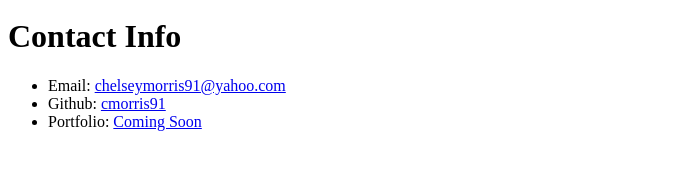
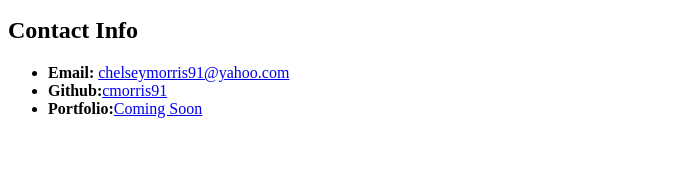
Before and after one commit to cmorris91/Student-Bio, a plain HTML site: page index.html in a window 1280 px wide. Shown: the part 357-526 px from the top of the page, without its empty margins (0-695 px from the left). Drawn offline with Linux system fonts and the light colour scheme.

Commit message:
edited font

```diff
--- a/index.html
+++ b/index.html
@@ -12,12 +12,12 @@
 
     <p>Hello I'm Chelsey Morris. I'm from New Jersy, but I currently live in LA. <br>I have a bachelors degree from the Univeristy of the Arts in Dance Performance. <br>However, I'm in a coding class right now through UCLA to get a certificate in Web Developement.</p>
 
-    <h1>Contact Info</h1>
+    <h2>Contact Info</h2>
 
     <ul>
-        <li>Email: <a href="chelseymorris91@yahoo.com">chelseymorris91@yahoo.com</a></li>
-        <li>Github: <a href="#">cmorris91</a></li>
-        <li>Portfolio: <a href="#">Coming Soon</a></li>
+        <li><strong>Email:</strong> <a href="chelseymorris91@yahoo.com">chelseymorris91@yahoo.com</a></li>
+        <li><strong>Github:</strong><a href="#">cmorris91</a></li>
+        <li><strong>Portfolio:</strong><a href="#">Coming Soon</a></li>
     </ul>
 </body>
 </html>
```
